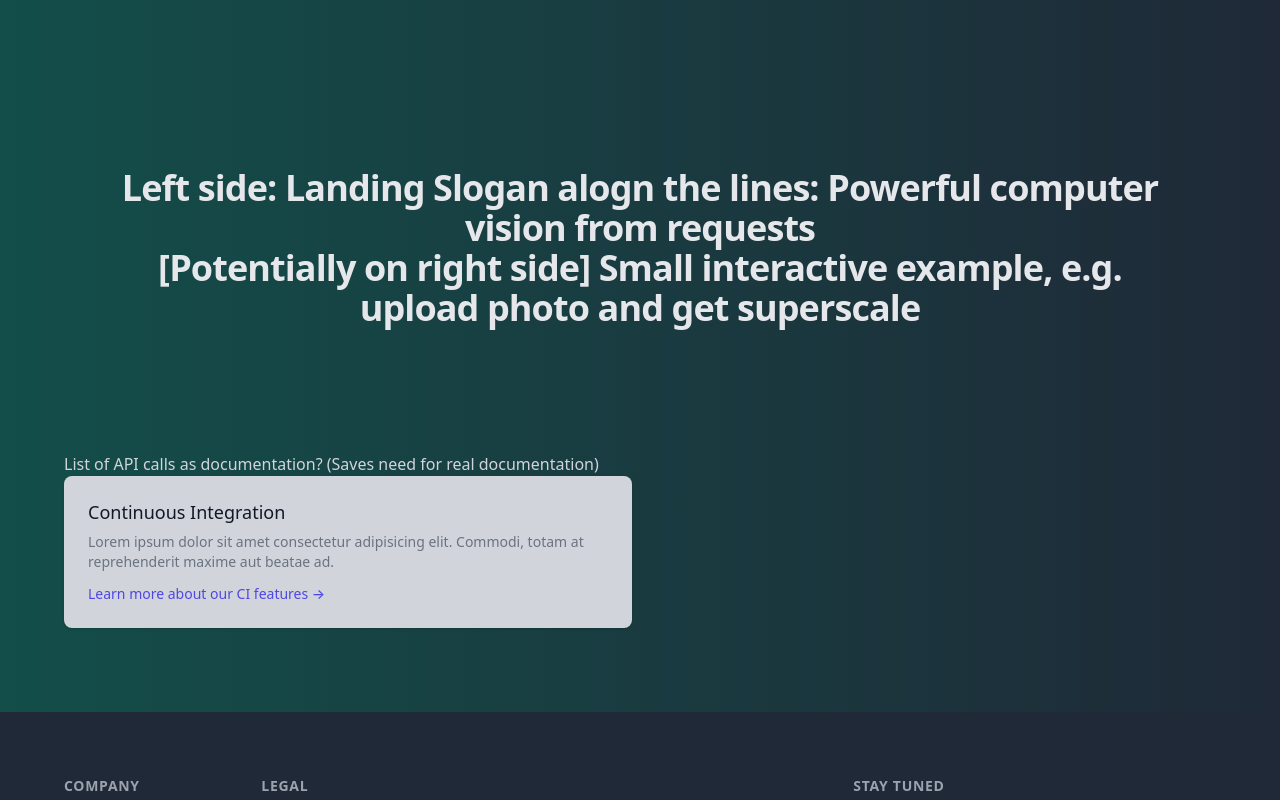
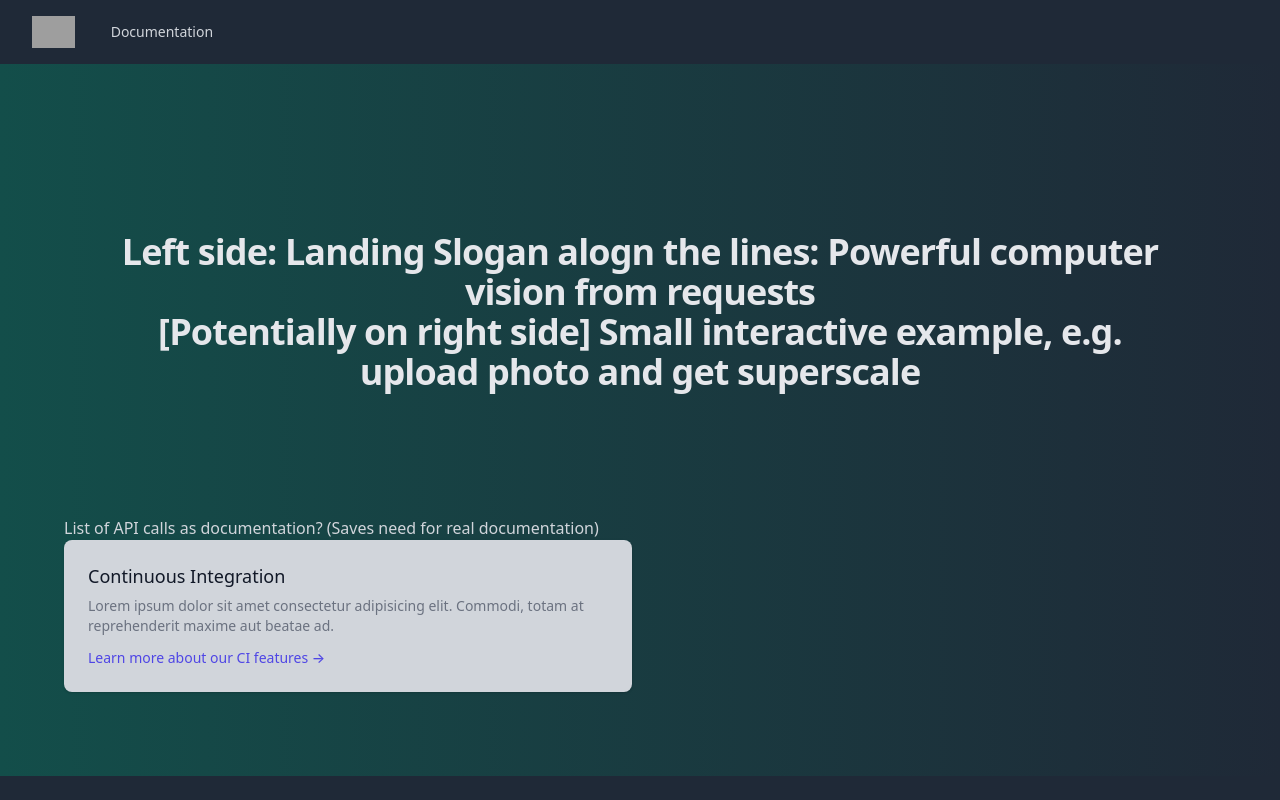
Before and after one commit to TM312/superpowers, a Nuxt app in the folder landing/: page / in a window 1280 px wide. Shown: the top 800 px of the page. Built offline with nearby package versions, Linux system fonts and the light colour scheme; grey boxes are pictures that could not be loaded.

Commit message:
fix: Add header to default layout

```diff
--- a/landing/layouts/default.vue
+++ b/landing/layouts/default.vue
@@ -1,15 +1,6 @@
 <template>
-    <div
-        class="
-            diagonal-box
-            body
-            bg-gradient-to-r
-            from-teal-900
-            to-gray-800
-            text-gray-300
-        "
-    >
-        <!-- <the-header /> -->
+    <div class="body bg-gradient-to-r from-teal-900 to-gray-800 text-gray-300">
+        <the-header />
         <nuxt />
         <the-footer class="footer" />
     </div>
```
